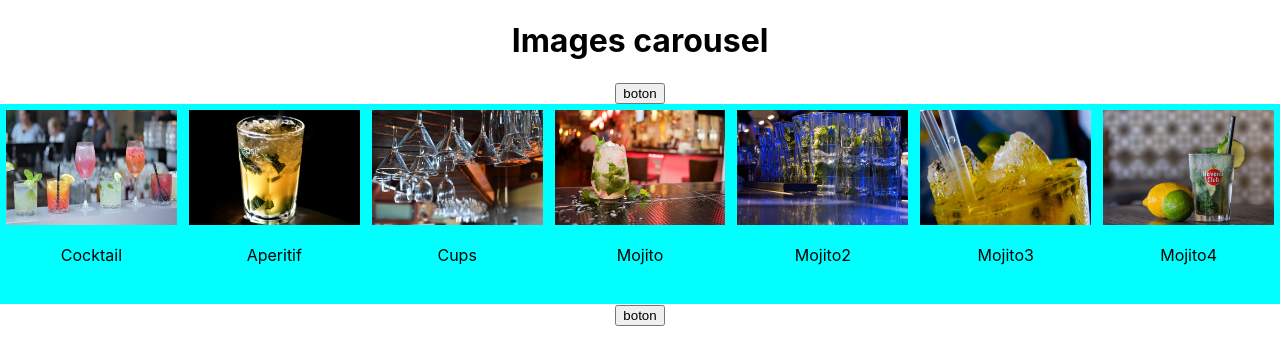
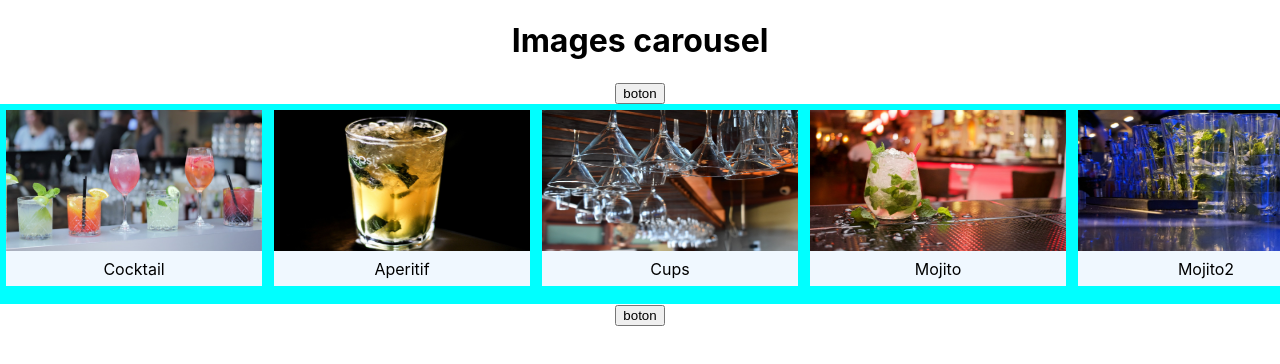
Before and after one commit to arielgomez-py/images-carousel, a React (Create React App) app: page / in a window 1280 px wide. Shown: the top 364 px of the page. Built offline with nearby package versions, Linux system fonts and the light colour scheme.

Commit message:
Resize the cards and carousel

```diff
--- a/src/Card/Card.css
+++ b/src/Card/Card.css
@@ -1,10 +1,19 @@
 .card {
-    height: 64%;
-    width: 90%;
+    height: 88%;
+    min-width: 20%;
     margin: 6px;
+    background-color: aliceblue;
+    display: flex;
+    flex-direction: column;
+
 }
 
 img{
     width: 100%;
-    height: 90%;
+    height: 80%;
 }
+
+p{
+    margin: 0 auto;
+    padding-top: 8px;
+}
--- a/src/Carousel/Carousel.css
+++ b/src/Carousel/Carousel.css
@@ -1,7 +1,12 @@
-.cardsContainer{
+.cardsContainer {
     background-color: aqua;
     height: 200px;
     width: 100%;
     display: flex;
     flex-direction: row;
+    overflow-x: scroll;
 }
+
+/*.cardsContainer::-webkit-scrollbar {
+    height: 0 !important;
+}*/
```
